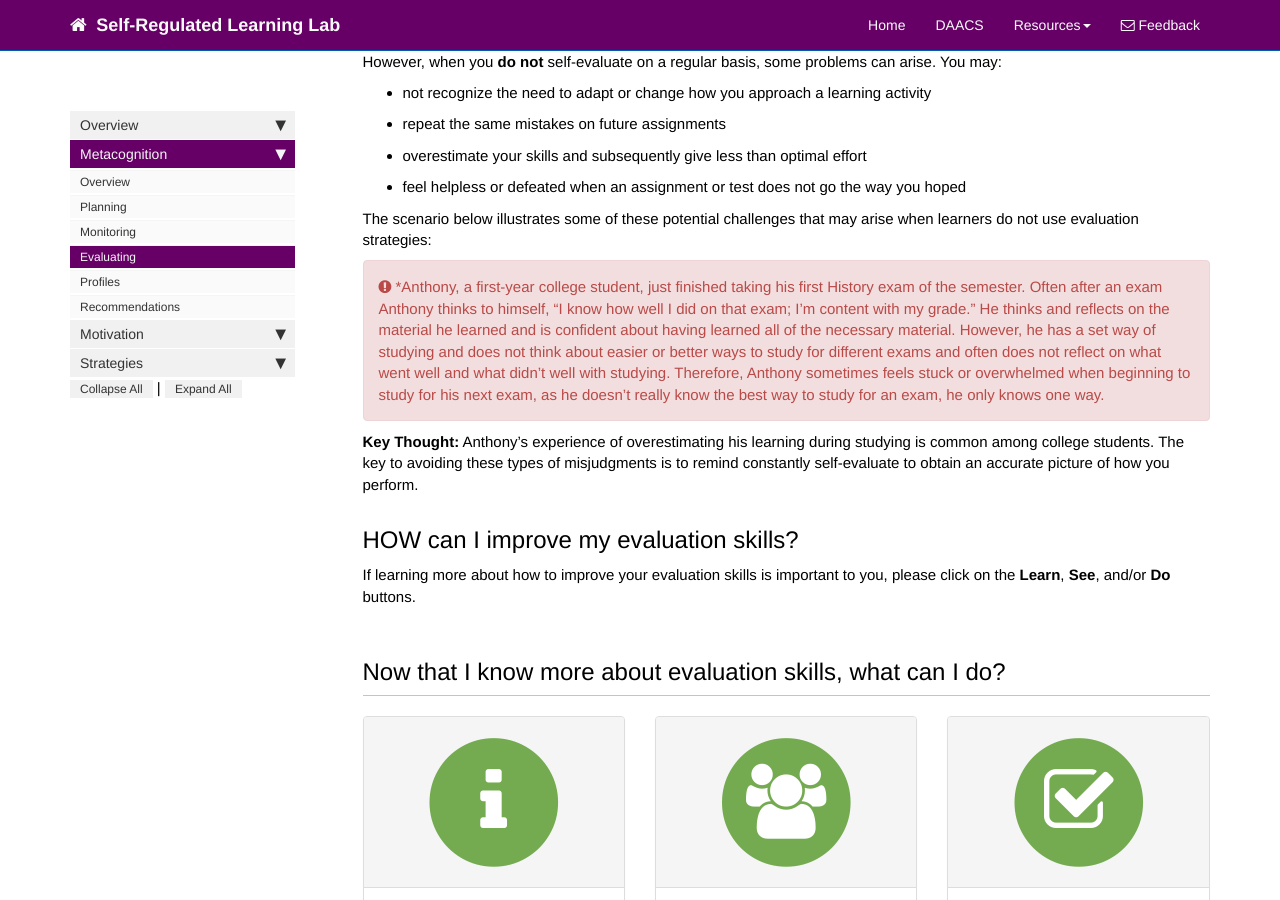
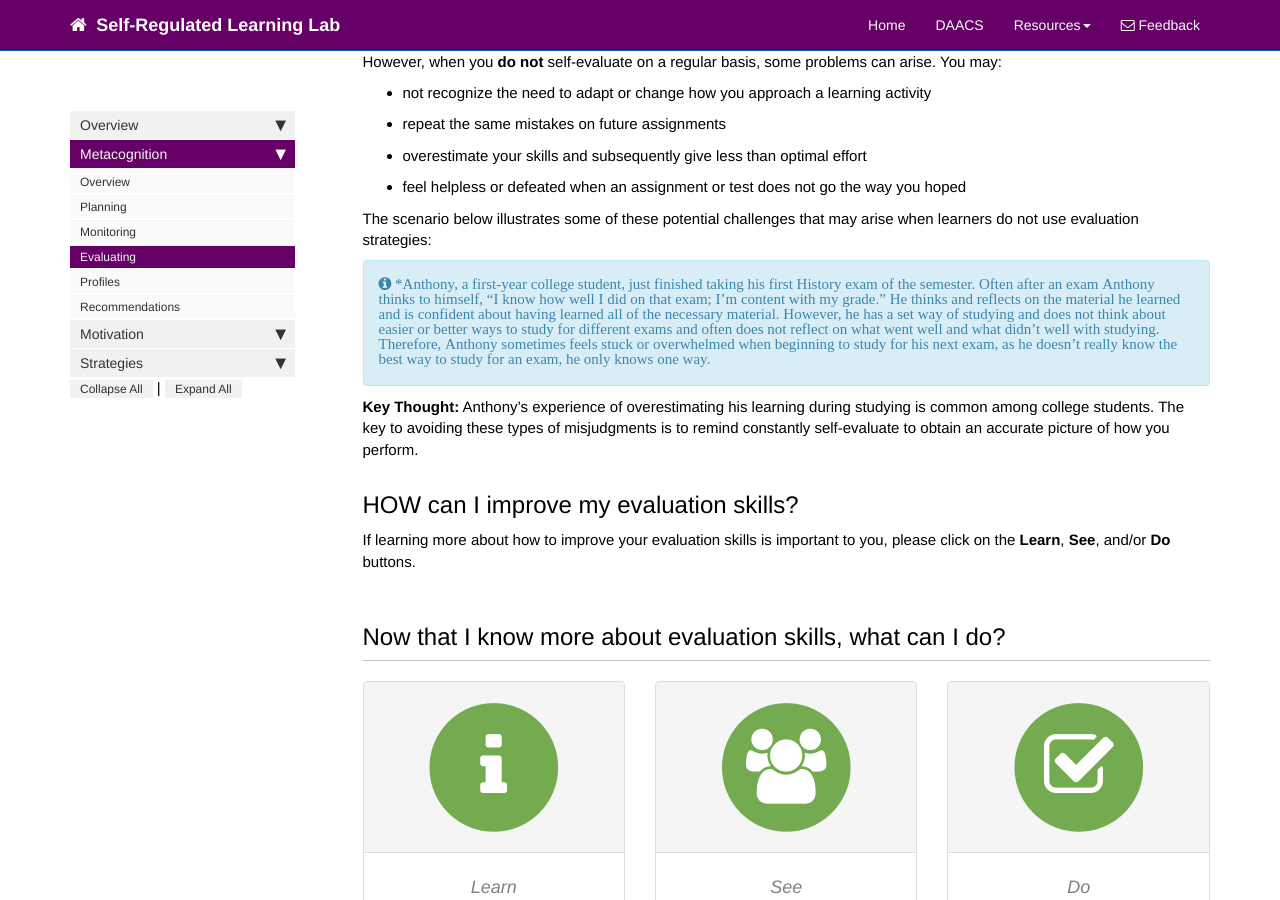
Before and after one commit to dfranklin02/SRL, a Jekyll site: the page built from docs/pages/metacognition/metacognition_evaluation.md, in a window 1280 px wide and 900 px high, scrolled down 1093 px. Built offline with Jekyll 4.4.1, drawn with Linux system fonts in a browser that asks for light colours; nearby versions of some CDN libraries; comment, search, counter and statistics services are not loaded.

Commit message:
Update metacognition_evaluation.md

```diff
--- a/docs/pages/metacognition/metacognition_evaluation.md
+++ b/docs/pages/metacognition/metacognition_evaluation.md
@@ -41,7 +41,7 @@ However, when you **do** **not** self-evaluate on a regular basis, some problems
 
 The scenario below illustrates some of these potential challenges that may arise when learners do not use evaluation strategies:
 
-<div markdown="span" class="alert alert-danger" role="alert"><i class="fa fa-exclamation-circle"></i> *Anthony, a first-year college student, just finished taking his first History exam of the semester. Often after an exam Anthony thinks to himself, “I know how well I did on that exam; I’m content with my grade.” He thinks and reflects on the material he learned and is confident about having learned all of the necessary material. However, he has a set way of studying and does not think about easier or better ways to study for different exams and often does not reflect on what went well and what didn’t well with studying. Therefore, Anthony sometimes feels stuck or overwhelmed when beginning to study for his next exam, as he doesn’t really know the best way to study for an exam, he only knows one way.
+<div markdown="span" class="alert alert-info" role="alert"><i class="fa fa-info-circle"> *Anthony, a first-year college student, just finished taking his first History exam of the semester. Often after an exam Anthony thinks to himself, “I know how well I did on that exam; I’m content with my grade.” He thinks and reflects on the material he learned and is confident about having learned all of the necessary material. However, he has a set way of studying and does not think about easier or better ways to study for different exams and often does not reflect on what went well and what didn’t well with studying. Therefore, Anthony sometimes feels stuck or overwhelmed when beginning to study for his next exam, as he doesn’t really know the best way to study for an exam, he only knows one way.
 </div>
 
 **Key Thought:** Anthony's experience of overestimating his learning during studying is common among college students. The key to avoiding these types of misjudgments is to remind constantly self-evaluate to obtain an accurate picture of how you perform.
```
